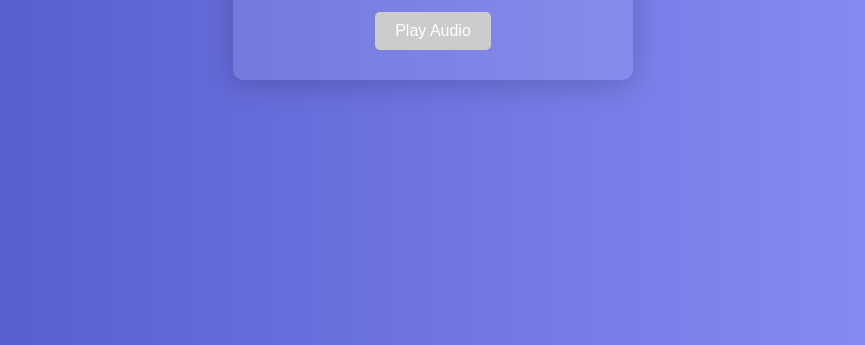
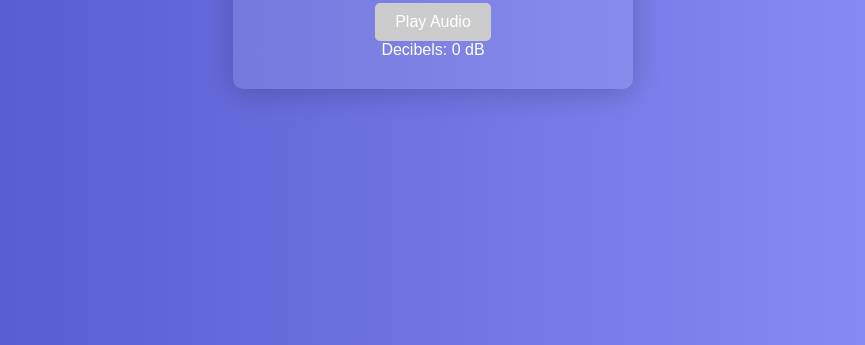
Before and after one commit to levyroelofsen/Audio-Player, a plain HTML site: page index.html in a window 1280 px wide. Shown: the part 455-800 px from the top of the page, without its empty margins (207-1072 px from the left). Drawn offline with Linux system fonts and the light colour scheme.

Commit message:
Update index.html

```diff
--- a/index.html
+++ b/index.html
@@ -3,7 +3,7 @@
 <head>
     <meta charset="UTF-8">
     <meta name="viewport" content="width=device-width, initial-scale=1.0">
-    <title>Audio Upload and Play</title>
+    <title>Audio Upload and Play with Decibel Counter</title>
     <link rel="stylesheet" href="styles.css">
 </head>
 <body>
@@ -12,6 +12,7 @@
         <input type="file" id="audioFile" accept="audio/*" class="file-input">
         <button id="playButton" class="play-button" disabled>Play Audio</button>
         <audio id="audioPlayer" controls style="display: none;"></audio>
+        <div id="decibelCounter" class="decibel-counter">Decibels: <span id="decibelValue">0</span> dB</div>
     </div>
     <script src="script.js"></script>
 </body>
```
